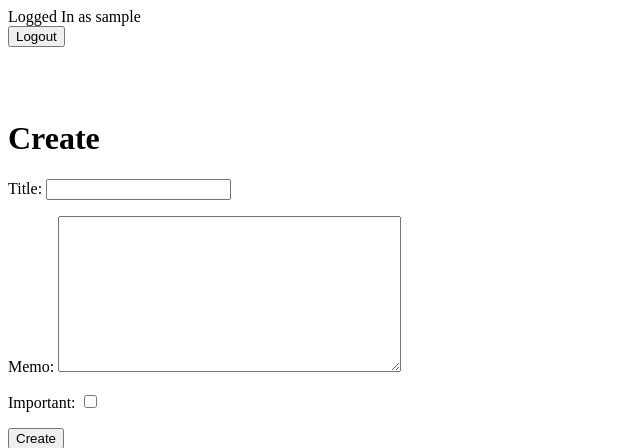
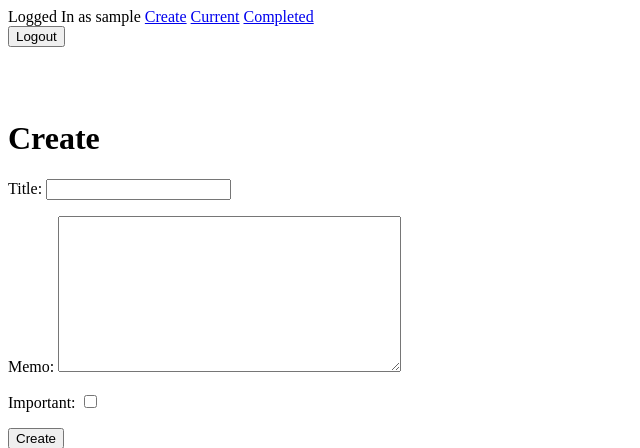
Before and after one commit to jhff32/todo, a Django app: page /create in a window 1280 px wide. Shown: the top 448 px of the page, without its empty margins (0-640 px from the left). Run offline with Django 4.2, Linux system fonts and the light colour scheme; the visitor is signed in with stand-in values (Sample User, id 1).

Commit message:
added display of completed tasks

```diff
--- a/todo/urls.py
+++ b/todo/urls.py
@@ -29,6 +29,7 @@ urlpatterns = [
     path('', views.home, name='home'),
     path('create', views.create_todo, name='create_todo'),
     path('current/', views.current_todos, name='current_todos'),
+    path('completed/', views.completed_todos, name='completed_todos'),
     path('todo/<int:todo_pk>/', views.view_todo, name='view_todo'),
     path('todo/<int:todo_pk>/complete', views.complete_todo, name='complete_todo'),
     path('todo/<int:todo_pk>/delete', views.delete_todo, name='delete_todo'),
--- a/todoapp/templates/todoapp/base.html
+++ b/todoapp/templates/todoapp/base.html
@@ -1,6 +1,10 @@
 {% if user.is_authenticated %}
 
 Logged In as {{ user.username }}
+
+<a href="{% url 'create_todo' %}">Create</a>
+<a href="{% url 'current_todos' %}">Current</a>
+<a href="{% url 'completed_todos' %}">Completed</a>
 
 <form action="{% url 'logout_user' %}" method="POST">
     {% csrf_token %}
--- a/todoapp/views.py
+++ b/todoapp/views.py
@@ -6,6 +6,7 @@ from django.contrib.auth import login, logout, authenticate
 from .forms import TodoForm
 from .models import Todo
 from django.utils import timezone
+from django.contrib.auth.decorators import login_required
 
 
 def home(request):
@@ -45,12 +46,14 @@ def login_user(request):
             return redirect('current_todos')
 
 
+@login_required
 def logout_user(request):
     if request.method == 'POST':
         logout(request)
         return redirect('home')
 
 
+@login_required
 def create_todo(request):
     if request.method == 'GET':
         return render(request, 'todoapp/create_todo.html', {'form': TodoForm()})
@@ -66,11 +69,19 @@ def create_todo(request):
                           {'form': TodoForm(), 'error': 'Bad data passed in. Try again.'})
 
 
+@login_required
 def current_todos(request):
     todos = Todo.objects.filter(user=request.user, date_completed__isnull=True)
     return render(request, 'todoapp/current_todos.html', {'todos': todos})
 
 
+@login_required
+def completed_todos(request):
+    todos = Todo.objects.filter(user=request.user, date_completed__isnull=False).order_by('-date_completed')
+    return render(request, 'todoapp/completed_todos.html', {'todos': todos})
+
+
+@login_required
 def view_todo(request, todo_pk):
     todo = get_object_or_404(Todo, pk=todo_pk, user=request.user)
     if request.method == 'GET':
@@ -85,6 +96,7 @@ def view_todo(request, todo_pk):
             return render(request, 'todoapp/view_todo.html', {'todo': todo, 'form': form, 'error': 'Bad info'})
 
 
+@login_required
 def complete_todo(request, todo_pk):
     todo = get_object_or_404(Todo, pk=todo_pk, user=request.user)
     if request.method == 'POST':
@@ -93,6 +105,7 @@ def complete_todo(request, todo_pk):
         return redirect('current_todos')
 
 
+@login_required
 def delete_todo(request, todo_pk):
     todo = get_object_or_404(Todo, pk=todo_pk, user=request.user)
     if request.method == 'POST':
```
Also changed, not shown: todo/settings.py (+2 -6 lines), todoapp/templates/todoapp/completed_todos.html (added, +19 -0 lines).
